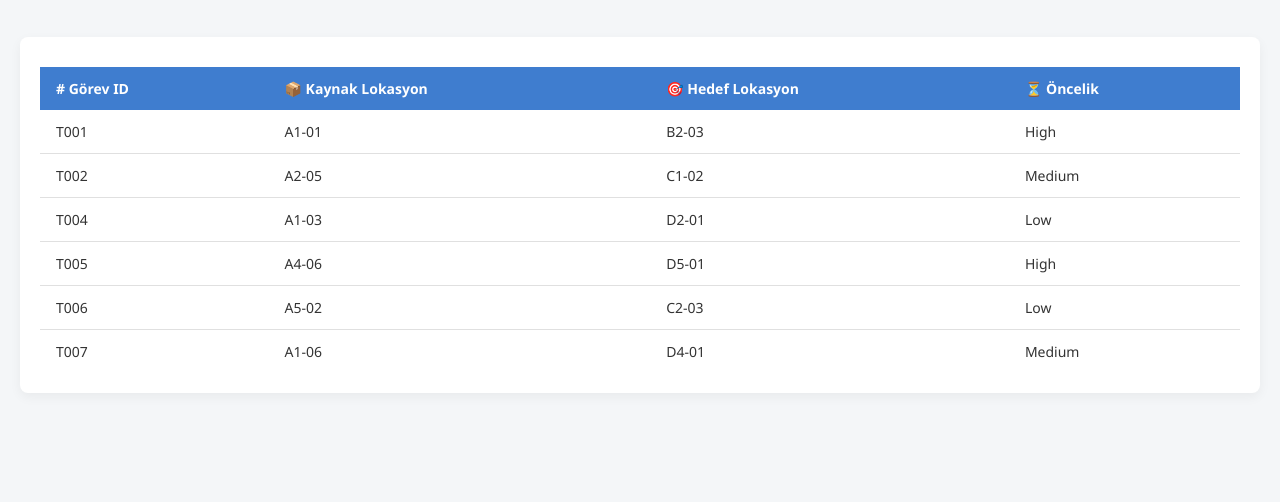
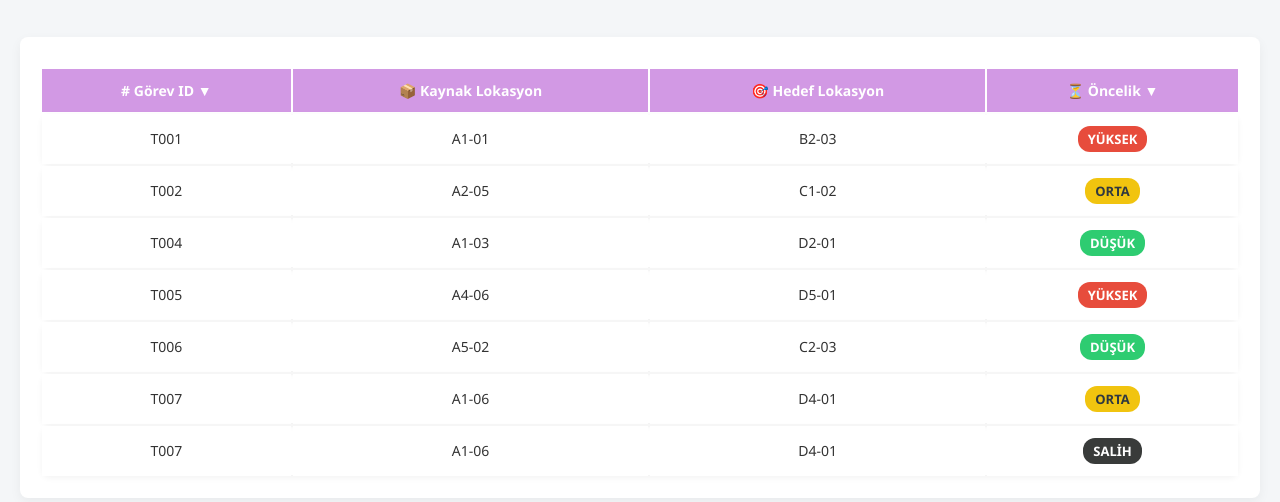
Before and after one commit to msalihsaglam/wms_frontend_backend, a plain HTML site: page pages/forklift.html in a window 1280 px wide. Shown: the part 76-578 px from the top of the page. Drawn offline with Linux system fonts and the light colour scheme.

Commit message:
Forklif page is updated for table design

```diff
--- a/css/style.css
+++ b/css/style.css
@@ -97,3 +97,67 @@ iframe {
   justify-content: flex-end;
   padding: 10px;
 }
+
+
+table {
+  width: 100%;
+  border-collapse: separate;
+  border-spacing: 0 8px;
+  margin-top: 10px;
+}
+
+thead th {
+  background-color: #3f7dcf;
+  color: white;
+  font-weight: 600;
+  padding: 12px 16px;
+  text-align: left;
+  font-size: 14px;
+  border-top-left-radius: 8px;
+  border-top-right-radius: 8px;
+}
+
+tbody tr {
+  background-color: #fff;
+  box-shadow: 0 2px 8px rgba(0, 0, 0, 0.04);
+  transition: background 0.2s;
+}
+
+tbody tr:hover {
+  background-color: #1bb828;
+}
+
+tbody td {
+  padding: 12px 16px;
+  font-size: 14px;
+  color: #333;
+}
+
+
+
+
+.priority-badge {
+  display: inline-block;
+  padding: 4px 10px;
+  border-radius: 12px;
+  font-size: 13px;
+  font-weight: 600;
+  color: white;
+}
+
+.priority-high {
+  background-color: #e74c3c;
+}
+
+.priority-medium {
+  background-color: #f1c40f;
+  color: #2f3840;
+}
+
+.priority-low {
+  background-color: #2ecc71;
+}
+
+.priority-unknown {
+  background-color: #393b3a;
+}
--- a/data/tasks.json
+++ b/data/tasks.json
@@ -1,9 +1,10 @@
 
 [
-  {"id": "T001", "source": "A1-01", "destination": "B2-03", "priority": "High"},
-  {"id": "T002", "source": "A2-05", "destination": "C1-02", "priority": "Medium"},
-  {"id": "T004", "source": "A1-03", "destination": "D2-01", "priority": "Low"},
-  {"id": "T005", "source": "A4-06", "destination": "D5-01", "priority": "High"},
-  {"id": "T006", "source": "A5-02", "destination": "C2-03", "priority": "Low"},
-  {"id": "T007", "source": "A1-06", "destination": "D4-01", "priority": "Medium"}
+  {"id": "T001", "source": "A1-01", "destination": "B2-03", "priority": "Yüksek"},
+  {"id": "T002", "source": "A2-05", "destination": "C1-02", "priority": "Orta"},
+  {"id": "T004", "source": "A1-03", "destination": "D2-01", "priority": "Düşük"},
+  {"id": "T005", "source": "A4-06", "destination": "D5-01", "priority": "Yüksek"},
+  {"id": "T006", "source": "A5-02", "destination": "C2-03", "priority": "Düşük"},
+  {"id": "T007", "source": "A1-06", "destination": "D4-01", "priority": "Orta"},
+  {"id": "T007", "source": "A1-06", "destination": "D4-01", "priority": "Salih"}
 ]
--- a/pages/forklift.html
+++ b/pages/forklift.html
@@ -46,22 +46,24 @@
     table {
       width: 100%;
       border-collapse: separate;
-      border-spacing: 0;
+      border-spacing: 2px;
       margin-top: 10px;
     }
     thead th {
-      background-color: #3f7dcf;
+      background-color: #d299e4;
       color: white;
       font-weight: 600;
       padding: 12px 16px;
-      text-align: left;
+      text-align: center;
       font-size: 14px;
     }
+
     tbody td {
       padding: 12px 16px;
       border-bottom: 1px solid #e0e0e0;
       font-size: 14px;
       color: #333;
+      text-align: center;
     }
     tbody tr:hover {
       background-color: #f9fbff;
@@ -69,6 +71,56 @@
     tbody tr:last-child td {
       border-bottom: none;
     }
+    th.sortable {
+     cursor: pointer;
+    }
+
+.priority-badge {
+  display: inline-block;
+  padding: 4px 10px;
+  border-radius: 12px;
+  font-size: 13px;
+  font-weight: 600;
+  color: white;
+  text-transform: uppercase;
+}
+
+.priority-high {
+  background-color: #e74c3c;
+}
+
+.priority-medium {
+  background-color: #f1c40f;
+  color: #2f3840;
+}
+
+.priority-low {
+  background-color: #2ecc71;
+}
+
+.priority-unknown {
+  background-color: #393b3a;
+}
+
+/* Kart tipi görünüm için tablonun satırlarını kutu gibi göster */
+tbody tr {
+  background-color: #fff;
+  box-shadow: 0 2px 6px rgba(0, 0, 0, 0.05);
+  border-radius: 8px;
+  margin-bottom: 8px;
+  display: table-row;
+  transition: all 0.2s ease-in-out;
+}
+
+tbody tr:hover {
+  background-color: #f1f6ff;
+  transform: scale(1.01);
+}
+
+tbody td {
+  border-bottom: none;
+}
+
 </style>
 </head>
 <body>
@@ -84,10 +136,11 @@
     <table id="taskTable">
       <thead>
         <tr>
-          <th># Görev ID</th>
+          <th class="sortable" onclick="sortById(this)"># Görev ID <span id="idArrow">▼</span></th>
           <th>📦 Kaynak Lokasyon</th>
           <th>🎯 Hedef Lokasyon</th>
-          <th>⏳ Öncelik</th>
+          <th class="sortable" onclick="sortByPriority(this)">⏳ Öncelik <span id="priorityArrow">▼</span></th>
+
         </tr>
       </thead>
       <tbody></tbody>
@@ -122,21 +175,31 @@
 function renderTable(tasks) {
   const tbody = document.querySelector('#taskTable tbody');
   tbody.innerHTML = '';
+
   if (tasks.length === 0) {
     tbody.innerHTML = '<tr><td colspan="4">Görev bulunamadı.</td></tr>';
     return;
   }
 
   tasks.forEach(task => {
+
+    let rawPriority = (task.priority || "").toLowerCase();
+
+    let badgeClass = 'priority-unknown';
+    if (task.priority === 'Yüksek') badgeClass = 'priority-high';
+    else if (task.priority === 'Orta') badgeClass = 'priority-medium';
+    else if (task.priority === 'Düşük') badgeClass = 'priority-low';
+
     const row = `<tr>
       <td>${task.id}</td>
       <td>${task.source}</td>
       <td>${task.destination}</td>
-          <td>${task.priority}</td>
+      <td><span class="priority-badge ${badgeClass}">${task.priority}</span></td>
     </tr>`;
     tbody.insertAdjacentHTML('beforeend', row);
   });
 }
+
 
     function openModal() {
       document.getElementById('taskModal').style.display = 'block';
@@ -165,6 +228,56 @@
       closeModal();
     }
 
+let prioritySortAsc = true;
+
+function sortByPriority(header) {
+ const arrow = document.getElementById('priorityArrow');
+  arrow.textContent = prioritySortAsc ? '▲' : '▼';
+  const priorityOrder = {
+    "yüksek": 3,
+    "orta": 2,
+    "düşük": 1
+  };
+
+
+
+  allTasks.sort((a, b) => {
+    const pa = priorityOrder[(a.priority || "").toLowerCase()] || 0;
+    const pb = priorityOrder[(b.priority || "").toLowerCase()] || 0;
+    return prioritySortAsc ? pb - pa : pa - pb;
+  });
+
+  prioritySortAsc = !prioritySortAsc;
+  renderTable(allTasks);
+}
+
+let idSortAsc = true;
+
+function sortById(header) {
+  const arrow = document.getElementById('idArrow');
+  arrow.textContent = idSortAsc ? '▲' : '▼';
+
+  allTasks.sort((a, b) => {
+    const getParts = str => {
+      const match = (str || '').match(/([a-zA-Z]+)-?(\d+)/);
+      return match ? [match[1], parseInt(match[2])] : [str, 0];
+    };
+    const [prefixA, numA] = getParts(a.id);
+    const [prefixB, numB] = getParts(b.id);
+
+    if (prefixA === prefixB) {
+      return idSortAsc ? numA - numB : numB - numA;
+    }
+    return idSortAsc ? prefixA.localeCompare(prefixB) : prefixB.localeCompare(prefixA);
+  });
+
+  idSortAsc = !idSortAsc;
+  renderTable(allTasks);
+}
+
+
+
+
     fetch('../data/tasks.json')
       .then(res => res.json())
       .then(data => {
```
Also changed, not shown: js/main.js (+25 -0 lines). Lines whose indentation alone changed are shown as unchanged.
